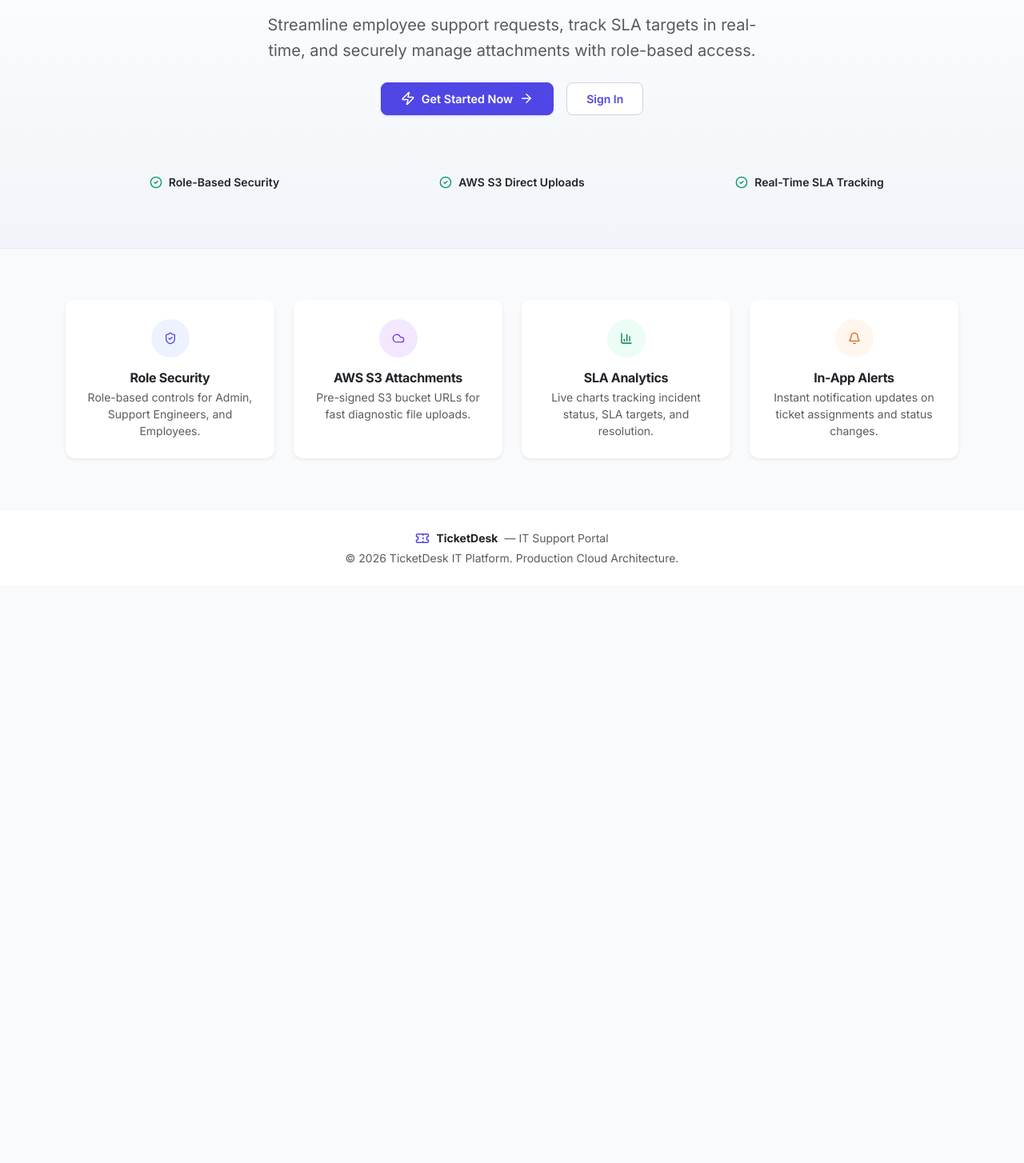
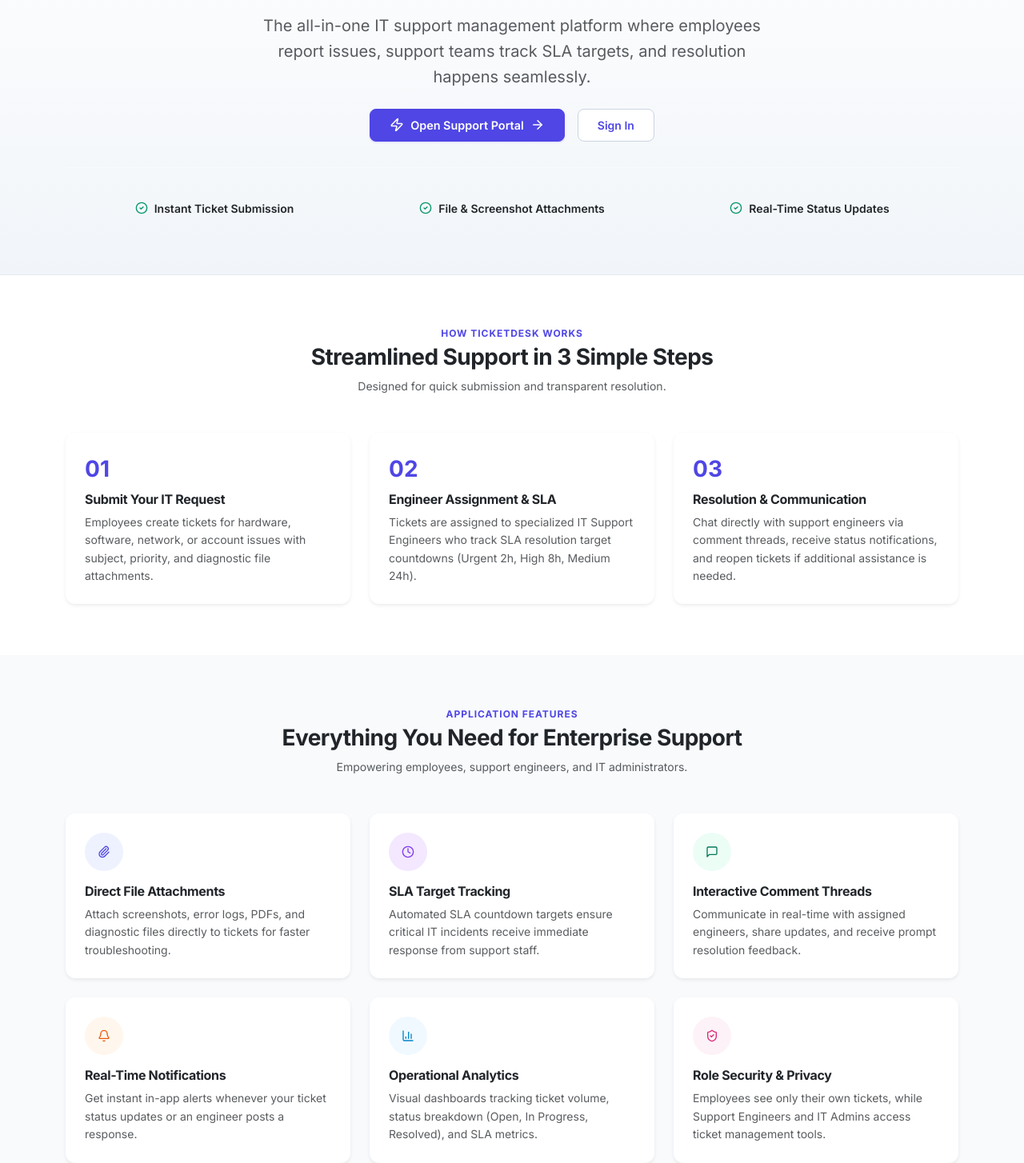
Before and after one commit to kasiviswanadhamchalla/ticketdesk, a React (Vite) app in the folder frontend/: page / in a window 1280 px wide. Shown: the part 237-1691 px from the top of the page at 80% size. Before the commit the page ends 969 px from the top, so only its background shows below. Built offline with nearby package versions, Linux system fonts and the light colour scheme; no server answers.

Commit message:
Focus landing page 100% on product user capabilities and application features

```diff
--- a/frontend/src/pages/Home.jsx
+++ b/frontend/src/pages/Home.jsx
@@ -8,17 +8,20 @@
   Ticket,
   ShieldCheck,
   Zap,
-  Cloud,
   ArrowRight,
   BarChart3,
   Bell,
   CheckCircle2,
-  Lock,
-  Sparkles
+  Paperclip,
+  Clock,
+  MessageSquare,
+  Sparkles,
+  UserCheck,
+  LifeBuoy
 } from 'lucide-react';
 
 export const Home = () => {
-  useDocumentTitle('IT Support Portal | TicketDesk');
+  useDocumentTitle('TicketDesk - Enterprise IT Support Portal');
   const { user } = useAuth();
   const navigate = useNavigate();
   const [showLoginModal, setShowLoginModal] = useState(false);
@@ -33,26 +36,26 @@
 
   return (
     <div className="w-100" style={{ background: '#f8fafc' }}>
-      {/* Hero Section */}
+      {/* SECTION 1: HERO SECTION */}
       <section className="py-5" style={{ background: 'linear-gradient(180deg, #ffffff 0%, #f1f5f9 100%)', borderBottom: '1px solid #e2e8f0' }}>
         <Container className="py-4 text-center max-w-4xl mx-auto">
           <div className="mb-3">
             <span className="d-inline-flex align-items-center gap-1.5 px-3 py-1 rounded-pill small fw-semibold" style={{ background: '#eef2ff', color: '#4f46e5', border: '1px solid #c7d2fe' }}>
-              <Sparkles size={14} /> Enterprise IT Incident Desk
+              <Sparkles size={14} /> Enterprise IT Support & Help Desk
             </span>
           </div>
 
-          <h1 className="fw-extrabold mb-3 text-dark" style={{ fontSize: '2.75rem', letterSpacing: '-0.03em', lineHeight: 1.2 }}>
-            IT Support & Ticket Tracking Made Simple
+          <h1 className="fw-extrabold mb-3 text-dark" style={{ fontSize: '2.8rem', letterSpacing: '-0.03em', lineHeight: 1.2 }}>
+            Resolve IT Issues Faster with TicketDesk
           </h1>
 
-          <p className="fs-5 mb-4 text-muted mx-auto" style={{ maxWidth: '640px', lineHeight: 1.6 }}>
-            Streamline employee support requests, track SLA targets in real-time, and securely manage attachments with role-based access.
+          <p className="fs-5 mb-4 text-muted mx-auto" style={{ maxWidth: '650px', lineHeight: 1.6 }}>
+            The all-in-one IT support management platform where employees report issues, support teams track SLA targets, and resolution happens seamlessly.
           </p>
 
           <div className="d-flex justify-content-center gap-3 mb-5">
             <Button onClick={handleLaunchClick} className="btn-indigo btn-lg px-4 py-2.5 d-inline-flex align-items-center gap-2">
-              <Zap size={18} /> {user ? 'Go to Dashboard' : 'Get Started Now'} <ArrowRight size={18} />
+              <Zap size={18} /> {user ? 'Go to My Dashboard' : 'Open Support Portal'} <ArrowRight size={18} />
             </Button>
             {!user && (
               <Button onClick={() => setShowLoginModal(true)} variant="outline-indigo" className="btn-lg px-4 py-2.5">
@@ -61,68 +64,149 @@
             )}
           </div>
 
-          {/* Quick Stats Banner */}
+          {/* Core Highlights */}
           <Row className="g-3 max-w-3xl mx-auto pt-4 border-top border-light">
             <Col sm={4}>
               <div className="d-flex align-items-center justify-content-center gap-2 text-dark small fw-semibold">
-                <CheckCircle2 size={16} className="text-emerald-600" style={{ color: '#059669' }} /> Role-Based Security
+                <CheckCircle2 size={16} className="text-emerald-600" style={{ color: '#059669' }} /> Instant Ticket Submission
               </div>
             </Col>
             <Col sm={4}>
               <div className="d-flex align-items-center justify-content-center gap-2 text-dark small fw-semibold">
-                <CheckCircle2 size={16} className="text-emerald-600" style={{ color: '#059669' }} /> AWS S3 Direct Uploads
+                <CheckCircle2 size={16} className="text-emerald-600" style={{ color: '#059669' }} /> File & Screenshot Attachments
               </div>
             </Col>
             <Col sm={4}>
               <div className="d-flex align-items-center justify-content-center gap-2 text-dark small fw-semibold">
-                <CheckCircle2 size={16} className="text-emerald-600" style={{ color: '#059669' }} /> Real-Time SLA Tracking
+                <CheckCircle2 size={16} className="text-emerald-600" style={{ color: '#059669' }} /> Real-Time Status Updates
               </div>
             </Col>
           </Row>
         </Container>
       </section>
 
-      {/* Feature Cards Grid */}
-      <section className="py-5">
+      {/* SECTION 2: HOW THE APPLICATION WORKS */}
+      <section className="py-5 bg-white border-bottom border-light">
         <Container className="py-3">
+          <div className="text-center max-w-2xl mx-auto mb-5">
+            <span className="text-uppercase fw-bold text-indigo-600 d-block mb-1" style={{ fontSize: '0.75rem', letterSpacing: '0.08em', color: '#4f46e5' }}>HOW TICKETDESK WORKS</span>
+            <h2 className="fw-extrabold text-dark mb-2 fs-3">Streamlined Support in 3 Simple Steps</h2>
+            <p className="text-muted small">Designed for quick submission and transparent resolution.</p>
+          </div>
+
           <Row className="g-4">
-            <Col md={3} sm={6}>
-              <Card className="glass-card p-4 h-100 border-0 shadow-sm text-center">
-                <div className="p-3 rounded-circle mx-auto mb-3" style={{ background: '#eef2ff', color: '#4f46e5', width: 48, height: 48, display: 'flex', alignItems: 'center', justifyContent: 'center' }}>
-                  <ShieldCheck size={24} />
-                </div>
-                <h6 className="fw-bold text-dark mb-1">Role Security</h6>
-                <p className="small text-muted mb-0">Role-based controls for Admin, Support Engineers, and Employees.</p>
+            <Col md={4}>
+              <Card className="glass-card p-4 h-100 border-0 shadow-sm">
+                <div className="fw-bold text-indigo-600 mb-2 fs-3" style={{ color: '#4f46e5' }}>01</div>
+                <h5 className="fw-bold text-dark mb-2 fs-6">Submit Your IT Request</h5>
+                <p className="small text-muted mb-0" style={{ lineHeight: 1.6 }}>
+                  Employees create tickets for hardware, software, network, or account issues with subject, priority, and diagnostic file attachments.
+                </p>
               </Card>
             </Col>
 
-            <Col md={3} sm={6}>
-              <Card className="glass-card p-4 h-100 border-0 shadow-sm text-center">
-                <div className="p-3 rounded-circle mx-auto mb-3" style={{ background: '#f3e8ff', color: '#7c3aed', width: 48, height: 48, display: 'flex', alignItems: 'center', justifyContent: 'center' }}>
-                  <Cloud size={24} />
-                </div>
-                <h6 className="fw-bold text-dark mb-1">AWS S3 Attachments</h6>
-                <p className="small text-muted mb-0">Pre-signed S3 bucket URLs for fast diagnostic file uploads.</p>
+            <Col md={4}>
+              <Card className="glass-card p-4 h-100 border-0 shadow-sm">
+                <div className="fw-bold text-indigo-600 mb-2 fs-3" style={{ color: '#4f46e5' }}>02</div>
+                <h5 className="fw-bold text-dark mb-2 fs-6">Engineer Assignment & SLA</h5>
+                <p className="small text-muted mb-0" style={{ lineHeight: 1.6 }}>
+                  Tickets are assigned to specialized IT Support Engineers who track SLA resolution target countdowns (Urgent 2h, High 8h, Medium 24h).
+                </p>
               </Card>
             </Col>
 
-            <Col md={3} sm={6}>
-              <Card className="glass-card p-4 h-100 border-0 shadow-sm text-center">
-                <div className="p-3 rounded-circle mx-auto mb-3" style={{ background: '#ecfdf5', color: '#047857', width: 48, height: 48, display: 'flex', alignItems: 'center', justifyContent: 'center' }}>
-                  <BarChart3 size={24} />
+            <Col md={4}>
+              <Card className="glass-card p-4 h-100 border-0 shadow-sm">
+                <div className="fw-bold text-indigo-600 mb-2 fs-3" style={{ color: '#4f46e5' }}>03</div>
+                <h5 className="fw-bold text-dark mb-2 fs-6">Resolution & Communication</h5>
+                <p className="small text-muted mb-0" style={{ lineHeight: 1.6 }}>
+                  Chat directly with support engineers via comment threads, receive status notifications, and reopen tickets if additional assistance is needed.
+                </p>
+              </Card>
+            </Col>
+          </Row>
+        </Container>
+      </section>
+
+      {/* SECTION 3: PRODUCT FEATURES */}
+      <section className="py-5">
+        <Container className="py-3">
+          <div className="text-center max-w-2xl mx-auto mb-5">
+            <span className="text-uppercase fw-bold text-indigo-600 d-block mb-1" style={{ fontSize: '0.75rem', letterSpacing: '0.08em', color: '#4f46e5' }}>APPLICATION FEATURES</span>
+            <h2 className="fw-extrabold text-dark mb-2 fs-3">Everything You Need for Enterprise Support</h2>
+            <p className="text-muted small">Empowering employees, support engineers, and IT administrators.</p>
+          </div>
+
+          <Row className="g-4">
+            <Col md={4}>
+              <Card className="glass-card p-4 h-100 border-0 shadow-sm">
+                <div className="p-3 rounded-circle mb-3" style={{ background: '#eef2ff', color: '#4f46e5', width: 48, height: 48, display: 'flex', alignItems: 'center', justifyContent: 'center' }}>
+                  <Paperclip size={24} />
                 </div>
-                <h6 className="fw-bold text-dark mb-1">SLA Analytics</h6>
-                <p className="small text-muted mb-0">Live charts tracking incident status, SLA targets, and resolution.</p>
+                <h6 className="fw-bold text-dark mb-2">Direct File Attachments</h6>
+                <p className="small text-muted mb-0" style={{ lineHeight: 1.6 }}>
+                  Attach screenshots, error logs, PDFs, and diagnostic files directly to tickets for faster troubleshooting.
+                </p>
               </Card>
             </Col>
 
-            <Col md={3} sm={6}>
-              <Card className="glass-card p-4 h-100 border-0 shadow-sm text-center">
-                <div className="p-3 rounded-circle mx-auto mb-3" style={{ background: '#fff7ed', color: '#ea580c', width: 48, height: 48, display: 'flex', alignItems: 'center', justifyContent: 'center' }}>
+            <Col md={4}>
+              <Card className="glass-card p-4 h-100 border-0 shadow-sm">
+                <div className="p-3 rounded-circle mb-3" style={{ background: '#f3e8ff', color: '#7c3aed', width: 48, height: 48, display: 'flex', alignItems: 'center', justifyContent: 'center' }}>
+                  <Clock size={24} />
+                </div>
+                <h6 className="fw-bold text-dark mb-2">SLA Target Tracking</h6>
+                <p className="small text-muted mb-0" style={{ lineHeight: 1.6 }}>
+                  Automated SLA countdown targets ensure critical IT incidents receive immediate response from support staff.
+                </p>
+              </Card>
+            </Col>
+
+            <Col md={4}>
+              <Card className="glass-card p-4 h-100 border-0 shadow-sm">
+                <div className="p-3 rounded-circle mb-3" style={{ background: '#ecfdf5', color: '#047857', width: 48, height: 48, display: 'flex', alignItems: 'center', justifyContent: 'center' }}>
+                  <MessageSquare size={24} />
+                </div>
+                <h6 className="fw-bold text-dark mb-2">Interactive Comment Threads</h6>
+                <p className="small text-muted mb-0" style={{ lineHeight: 1.6 }}>
+                  Communicate in real-time with assigned engineers, share updates, and receive prompt resolution feedback.
+                </p>
+              </Card>
+            </Col>
+
+            <Col md={4}>
+              <Card className="glass-card p-4 h-100 border-0 shadow-sm">
+                <div className="p-3 rounded-circle mb-3" style={{ background: '#fff7ed', color: '#ea580c', width: 48, height: 48, display: 'flex', alignItems: 'center', justifyContent: 'center' }}>
                   <Bell size={24} />
                 </div>
-                <h6 className="fw-bold text-dark mb-1">In-App Alerts</h6>
-                <p className="small text-muted mb-0">Instant notification updates on ticket assignments and status changes.</p>
+                <h6 className="fw-bold text-dark mb-2">Real-Time Notifications</h6>
+                <p className="small text-muted mb-0" style={{ lineHeight: 1.6 }}>
+                  Get instant in-app alerts whenever your ticket status updates or an engineer posts a response.
+                </p>
+              </Card>
+            </Col>
+
+            <Col md={4}>
+              <Card className="glass-card p-4 h-100 border-0 shadow-sm">
+                <div className="p-3 rounded-circle mb-3" style={{ background: '#f0f9ff', color: '#0284c7', width: 48, height: 48, display: 'flex', alignItems: 'center', justifyContent: 'center' }}>
+                  <BarChart3 size={24} />
+                </div>
+                <h6 className="fw-bold text-dark mb-2">Operational Analytics</h6>
+                <p className="small text-muted mb-0" style={{ lineHeight: 1.6 }}>
+                  Visual dashboards tracking ticket volume, status breakdown (Open, In Progress, Resolved), and SLA metrics.
+                </p>
+              </Card>
+            </Col>
+
+            <Col md={4}>
+              <Card className="glass-card p-4 h-100 border-0 shadow-sm">
+                <div className="p-3 rounded-circle mb-3" style={{ background: '#fdf2f8', color: '#db2777', width: 48, height: 48, display: 'flex', alignItems: 'center', justifyContent: 'center' }}>
+                  <ShieldCheck size={24} />
+                </div>
+                <h6 className="fw-bold text-dark mb-2">Role Security & Privacy</h6>
+                <p className="small text-muted mb-0" style={{ lineHeight: 1.6 }}>
+                  Employees see only their own tickets, while Support Engineers and IT Admins access ticket management tools.
+                </p>
               </Card>
             </Col>
           </Row>
@@ -136,7 +220,7 @@
             <Ticket size={18} className="text-indigo-600" style={{ color: '#4f46e5' }} />
             <span className="fw-bold text-dark">TicketDesk</span> — IT Support Portal
           </div>
-          <div>© 2026 TicketDesk IT Platform. Production Cloud Architecture.</div>
+          <div>© 2026 TicketDesk IT Platform. Enterprise Support System.</div>
         </Container>
       </footer>
 
```
